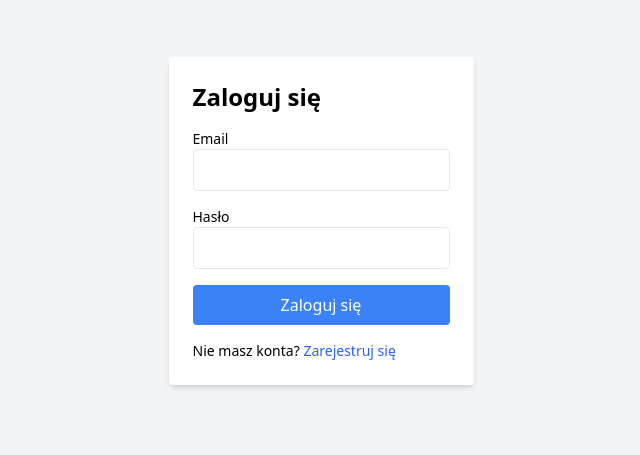
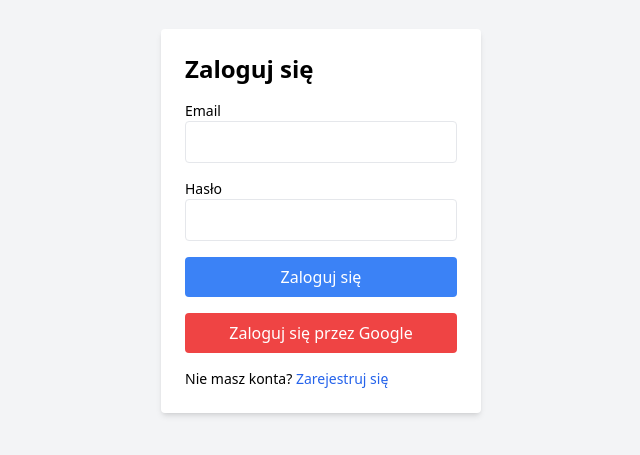
Before and after one commit to qumrran/pay-to-fish, a React (Create React App) app: page /login in a window 1280 px wide. Shown: the part 179-634 px from the top of the page, without its empty margins (319-959 px from the left). Built offline with nearby package versions, Linux system fonts and the light colour scheme; no server answers.

Commit message:
update UserContext

```diff
--- a/src/context/UserContext.tsx
+++ b/src/context/UserContext.tsx
@@ -1,10 +1,17 @@
 import React, { createContext, useState, useEffect } from 'react';
-import { onAuthStateChanged, User, signOut } from 'firebase/auth';
+import {
+  onAuthStateChanged,
+  User,
+  signOut,
+  signInWithPopup,
+  GoogleAuthProvider
+} from 'firebase/auth';
 import { auth } from '../firebase/firebaseConfig';
 
 interface UserContextType {
   user: User | null;
   logout: () => Promise<void>;
+  loginWithGoogle: () => Promise<void>;
 }
 
 export const UserContext = createContext<UserContextType | null>(null);
@@ -20,7 +27,7 @@ export const UserProvider: React.FC<{ children: React.ReactNode }> = ({ children
     return () => unsubscribe();
   }, []);
 
-  // Definicja funkcji logout
+  // Funkcja wylogowania
   const logout = async () => {
     try {
       await signOut(auth);
@@ -30,8 +37,18 @@ export const UserProvider: React.FC<{ children: React.ReactNode }> = ({ children
     }
   };
 
+  // Funkcja logowania przez Google
+  const loginWithGoogle = async () => {
+    const provider = new GoogleAuthProvider();
+    try {
+      await signInWithPopup(auth, provider);
+    } catch (error) {
+      console.error('Błąd podczas logowania przez Google:', error);
+    }
+  };
+
   return (
-    <UserContext.Provider value={{ user, logout }}>
+    <UserContext.Provider value={{ user, logout, loginWithGoogle }}>
       {children}
     </UserContext.Provider>
   );
--- a/src/pages/Login/LoginPage.tsx
+++ b/src/pages/Login/LoginPage.tsx
@@ -5,8 +5,14 @@ import { auth } from '../../firebase/firebaseConfig';
 import { UserContext } from '../../context/UserContext';
 
 const LoginPage: React.FC = () => {
-  const { user } = useContext(UserContext) || {};
+  const context = useContext(UserContext);
   const navigate = useNavigate();
+
+  if (!context) {
+    return <p>Loading...</p>;
+  }
+
+  const { user, loginWithGoogle } = context;
 
   const handleLogin = async (event: React.FormEvent<HTMLFormElement>) => {
     event.preventDefault();
@@ -22,26 +28,63 @@ const LoginPage: React.FC = () => {
     }
   };
 
+  const handleGoogleLogin = async () => {
+    try {
+      await loginWithGoogle();
+      navigate('/news');
+    } catch (error) {
+      console.error('Błąd podczas logowania przez Google:', error);
+      alert('Nie udało się zalogować przez Google.');
+    }
+  };
+
   if (user) {
     navigate('/news');
     return null;
   }
 
   return (
-    <div className="min-h-screen flex justify-center items-center bg-gray-100">
-      <form onSubmit={handleLogin} className="p-6 bg-white shadow-md rounded">
+    <div className="min-h-screen flex flex-col justify-center items-center bg-gray-100">
+      <form onSubmit={handleLogin} className="p-6 bg-white shadow-md rounded w-80">
         <h1 className="text-2xl font-bold mb-4">Zaloguj się</h1>
         <div className="mb-4">
           <label htmlFor="email" className="block text-sm font-medium">Email</label>
-          <input type="email" name="email" id="email" required className="w-full px-3 py-2 border rounded" />
+          <input
+            type="email"
+            name="email"
+            id="email"
+            required
+            className="w-full px-3 py-2 border rounded"
+          />
         </div>
         <div className="mb-4">
           <label htmlFor="password" className="block text-sm font-medium">Hasło</label>
-          <input type="password" name="password" id="password" required className="w-full px-3 py-2 border rounded" />
+          <input
+            type="password"
+            name="password"
+            id="password"
+            required
+            className="w-full px-3 py-2 border rounded"
+          />
         </div>
-        <button type="submit" className="w-full bg-blue-500 text-white py-2 rounded">Zaloguj się</button>
+        <button
+          type="submit"
+          className="w-full bg-blue-500 text-white py-2 rounded mb-4"
+        >
+          Zaloguj się
+        </button>
+        <button
+          type="button"
+          onClick={handleGoogleLogin}
+          className="w-full bg-red-500 text-white py-2 rounded"
+        >
+          Zaloguj się przez Google
+        </button>
         <p className="text-sm mt-4">
-          Nie masz konta? <Link to="/register" className="text-blue-600">Zarejestruj się</Link>
+          Nie masz konta?{' '}
+          <Link to="/register" className="text-blue-600">
+            Zarejestruj się
+          </Link>
         </p>
       </form>
     </div>
```
Also changed, not shown: 1 other file (tests, documents, lock files or other folders).
